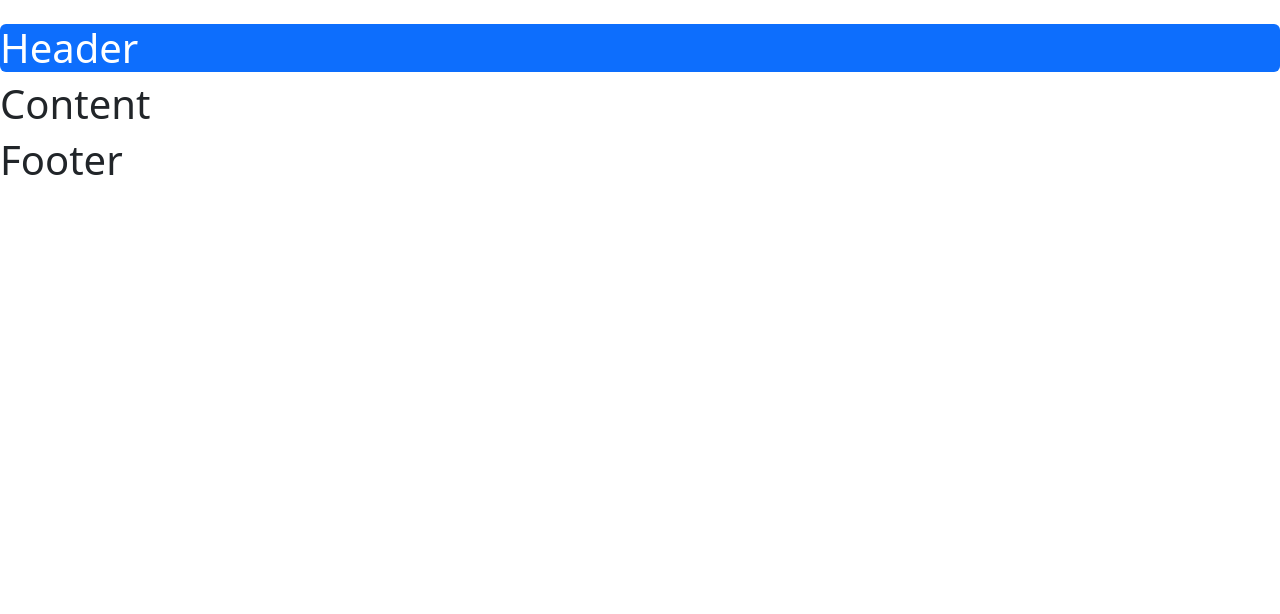
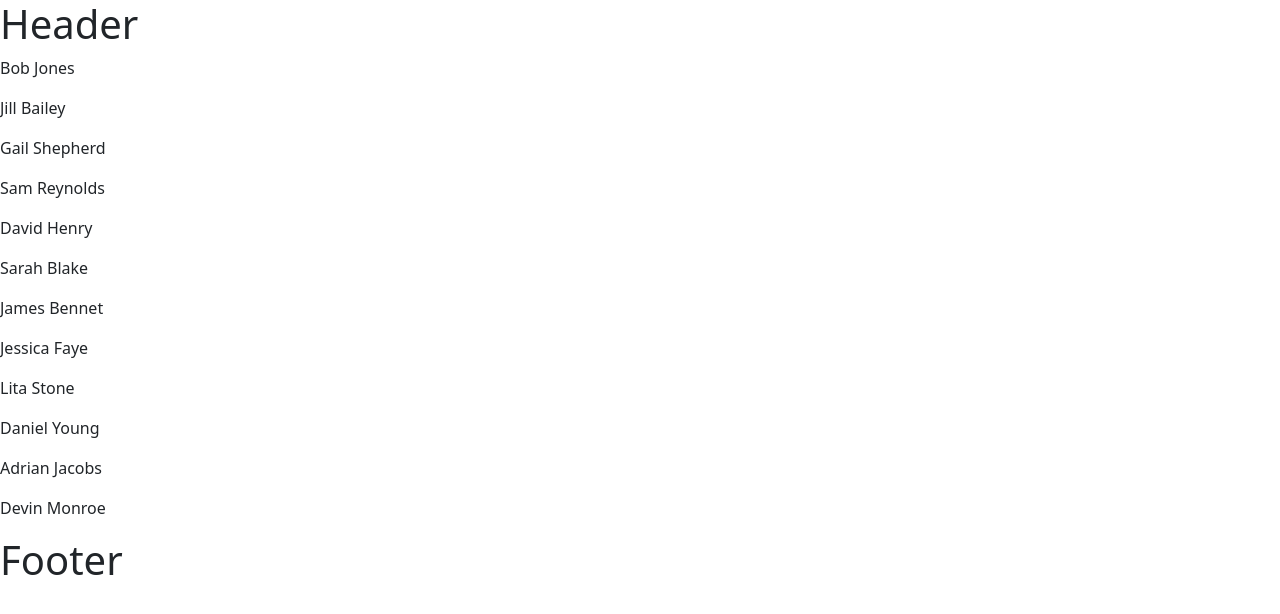
Before and after one commit to Valentin2304/freeCodeCamp-React-JavaScript-Framework-Course, a React (Create React App) app in the folder teammemberallocations/: page / in a window 1280 px wide. Shown: the top 614 px of the page. Built offline with nearby package versions, Linux system fonts and the light colour scheme.

Commit message:
Employees initial commit

```diff
--- a/teammemberallocations/src/App.js
+++ b/teammemberallocations/src/App.js
@@ -4,12 +4,13 @@
 import Header from "./Header";
 import Content from "./Content";
 import Footer from "./Footer";
+import Employees from "./Employees";
 
 function App() {
   return (
     <div>
       <Header/>
-      <Content/>
+      <Employees/>
       <Footer/>
     </div>
   );
--- /dev/null
+++ b/teammemberallocations/src/Employees.jsx
@@ -0,0 +1,101 @@
+ import {useState} from 'react';
+
+const Employees = () => {
+    const [employees, setEmployees] = useState([{
+        id: 1,
+        fullName: "Bob Jones",
+        designation: "JavaScript Developer",
+        gender: "male",
+        teamName: "TeamA"
+    },
+        {
+            id: 2,
+            fullName: "Jill Bailey",
+            designation: "Node Developer",
+            gender: "female",
+            teamName: "TeamA"
+        },
+        {
+            id: 3,
+            fullName: "Gail Shepherd",
+            designation: "Java Developer",
+            gender: "female",
+            teamName: "TeamA"
+        },
+        {
+            id: 4,
+            fullName: "Sam Reynolds",
+            designation: "React Developer",
+            gender: "male",
+            teamName: "TeamB"
+        },
+        {
+            id: 5,
+            fullName: "David Henry",
+            designation: "DotNet Developer",
+            gender: "male",
+            teamName: "TeamB"
+        },
+        {
+            id: 6,
+            fullName: "Sarah Blake",
+            designation: "SQL Server DBA",
+            gender: "female",
+            teamName: "TeamB"
+        },
+        {
+            id: 7,
+            fullName: "James Bennet",
+            designation: "Angular Developer",
+            gender: "male",
+            teamName: "TeamC"
+        },
+        {
+            id: 8,
+            fullName: "Jessica Faye",
+            designation: "API Developer",
+            gender: "female",
+            teamName: "TeamC"
+        },
+        {
+            id: 9,
+            fullName: "Lita Stone",
+            designation: "C++ Developer",
+            gender: "female",
+            teamName: "TeamC"
+        },
+        {
+            id: 10,
+            fullName: "Daniel Young",
+            designation: "Python Developer",
+            gender: "male",
+            teamName: "TeamD"
+        },
+        {
+            id: 11,
+            fullName: "Adrian Jacobs",
+            designation: "Vue Developer",
+            gender: "male",
+            teamName: "TeamD"
+        },
+        {
+            id: 12,
+            fullName: "Devin Monroe",
+            designation: "Graphic Designer",
+            gender: "male",
+            teamName: "TeamD"
+        }]);
+
+
+
+    return (
+        <main>
+            {
+                employees.map((employee) => (
+                    <p>{employee.fullName}</p>
+                ))
+            }
+        </main>
+    );
+};
+export default Employees
--- a/teammemberallocations/src/Header.jsx
+++ b/teammemberallocations/src/Header.jsx
@@ -1,7 +1,7 @@
 const Header = () => {
     return (
         <header>
-            <h1 className="mt-4 p5 bg-primary text-white rounded">Header</h1>
+            <h1>Header</h1>
         </header>
     );
 };
```
